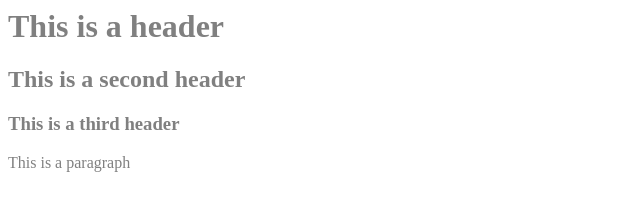
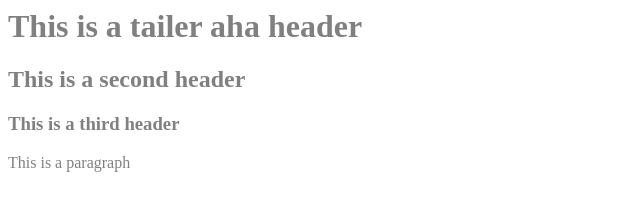
Before and after one commit to vishnugautam/HttpsRemoteRepo, a plain HTML site: page index.html in a window 1280 px wide. Shown: the whole page, without its empty margins (0-640 px from the left). Drawn offline with Linux system fonts and the light colour scheme.

Commit message:
changed <h1> content only

```diff
--- a/index.html
+++ b/index.html
@@ -10,7 +10,7 @@
 
   <body>
 
-	<h1>This is a header </h1>
+	<h1>This is a tailer aha header </h1>
 	<h2>This is a second header </h2>
 	<h3>This is a third header </h3>
 	<p> This is a paragraph </p>
```
